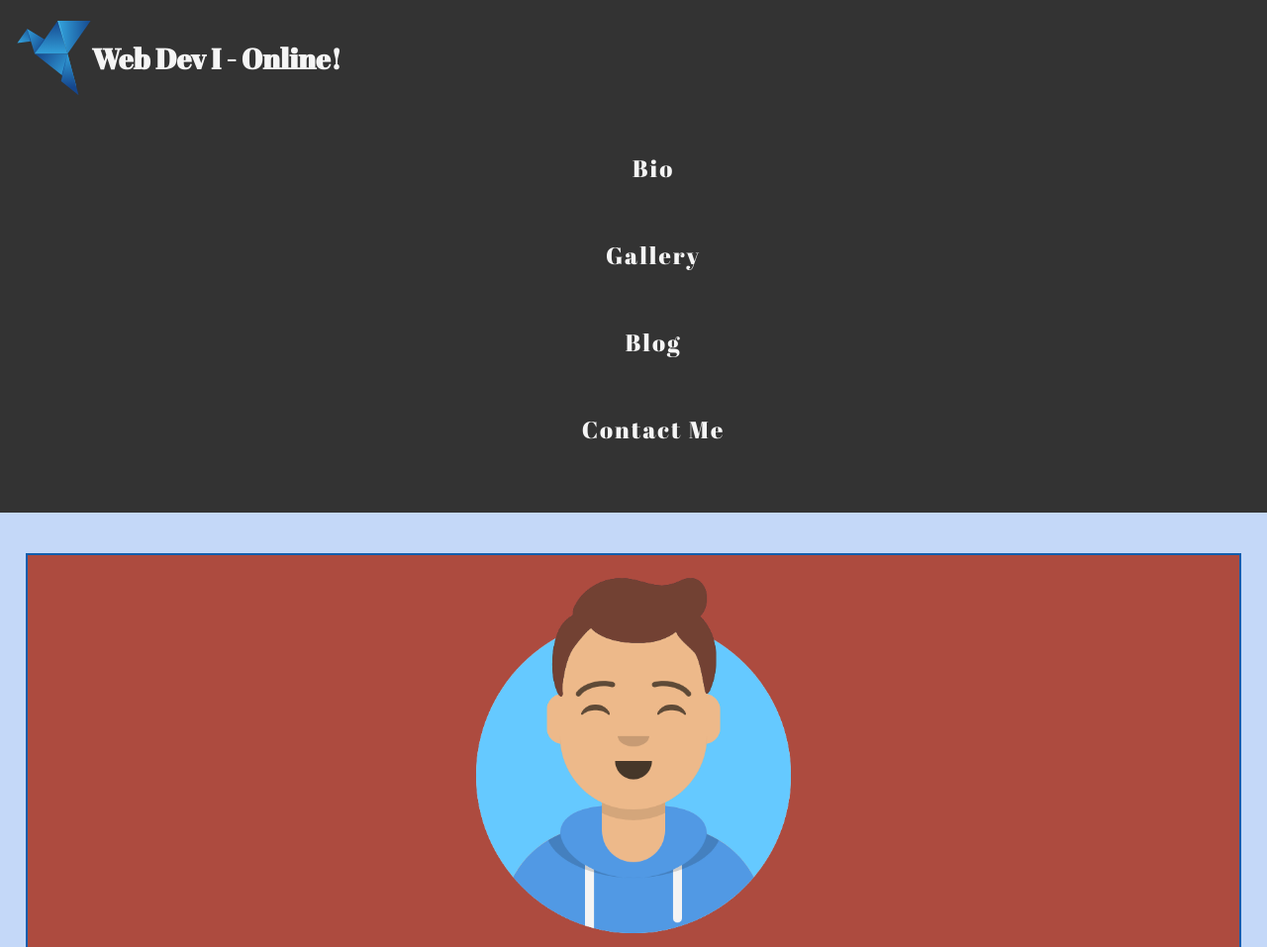
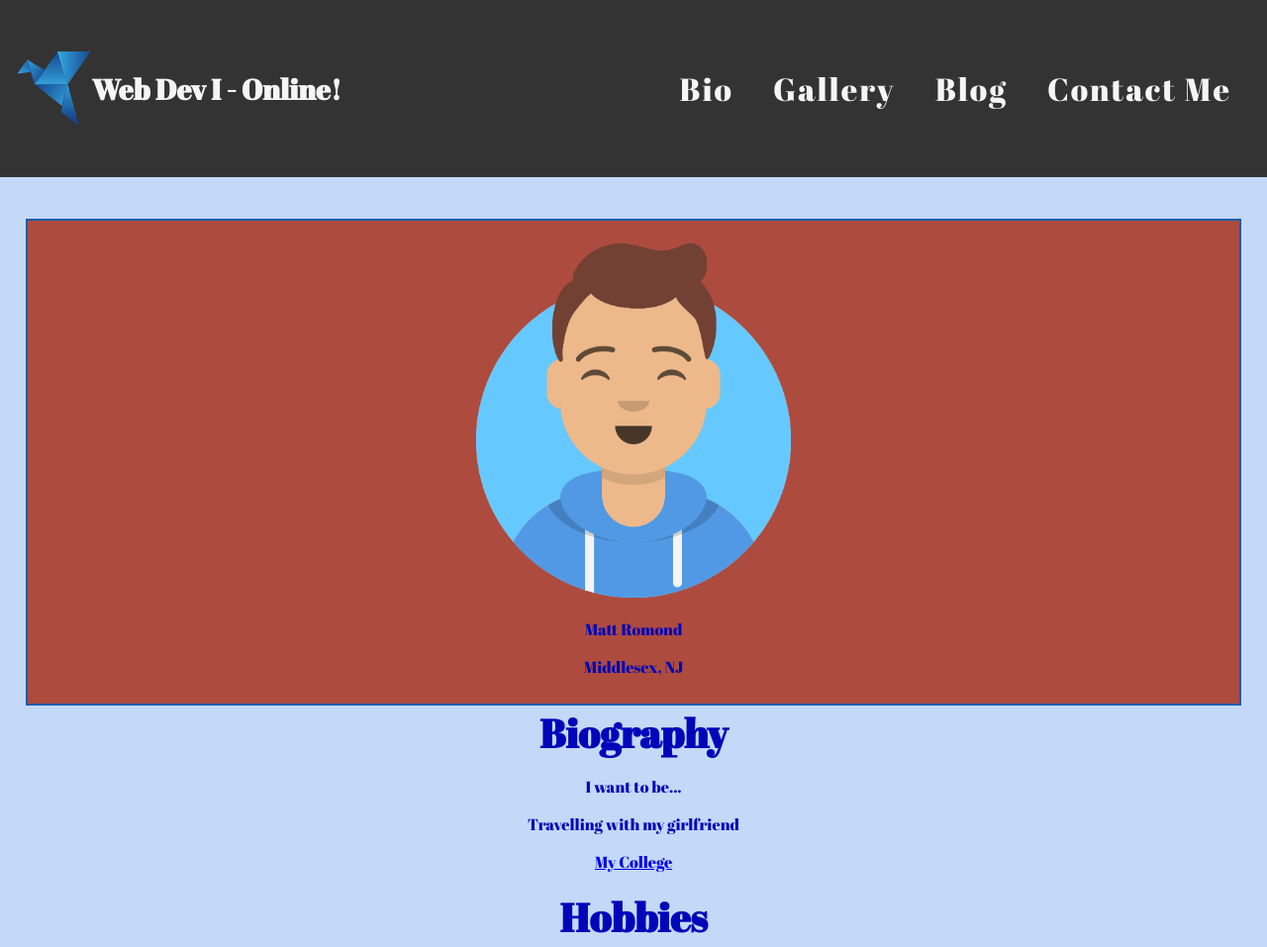
Before and after one commit to RVCC-IDMX/about-me-MRamenn, a plain HTML site: page index.html in a window 1280 px wide. Shown: the top 957 px of the page at 99% size. Drawn offline with Linux system fonts and the light colour scheme.

Commit message:
add media query

```diff
--- a/css/nav.css
+++ b/css/nav.css
@@ -65,7 +65,7 @@ main {
 .navbar-links a {
     color: whitesmoke;
     background-attachment: #333;
-    font-size: 1.5rem;
+    font-size: 2rem;
     padding: 1rem 1.25rem;
     letter-spacing: 2px;
     text-decoration: none;
@@ -85,3 +85,20 @@ media query for non-mobile nav bar
 min-width set to width of nav elements
 such that no text wraps
 */
+
+@media screen and (min-width: 60rem) {
+    /* .navbar-links {
+        display: flex;
+        justify-content: space-between;
+    } */
+
+    .navbar {
+        flex-direction: row;
+        justify-content: space-between;
+    }
+
+    .navbar ul {
+        display: flex;
+        justify-content: space-between;
+    }
+}
```
